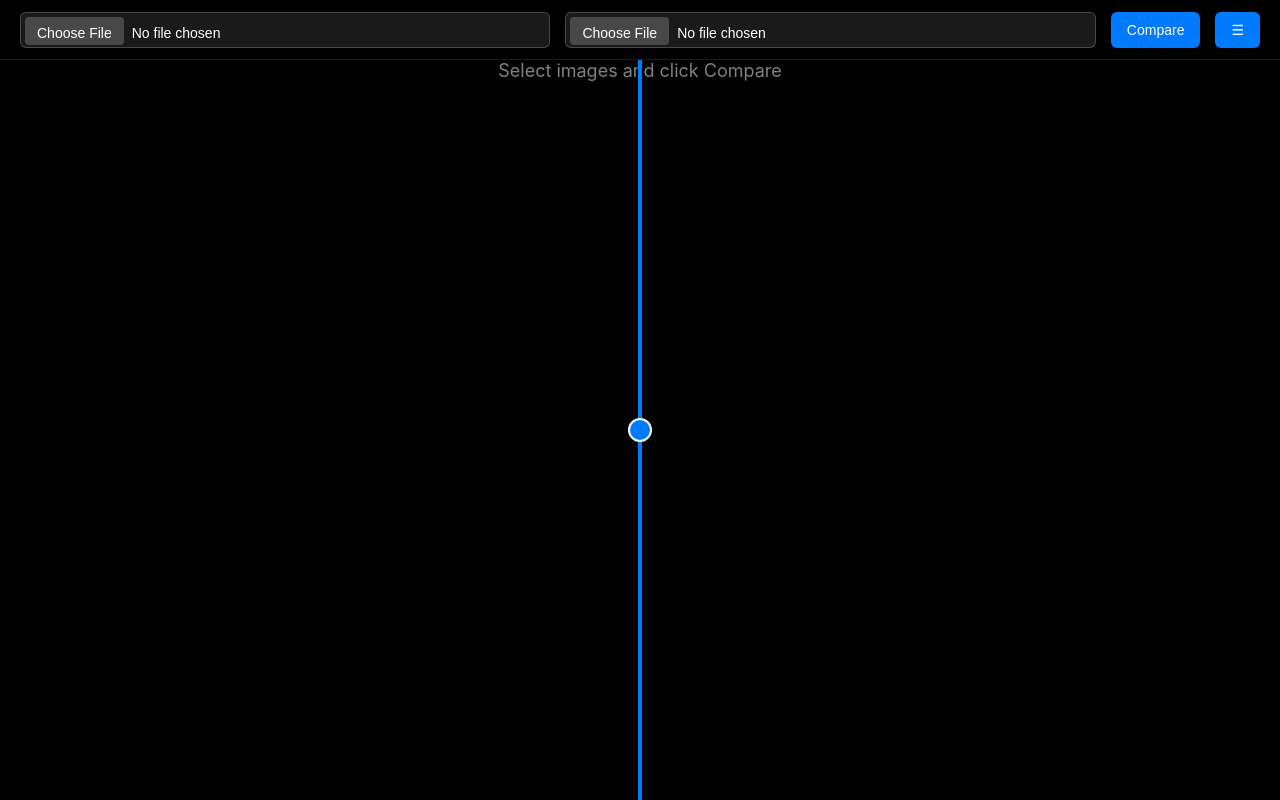
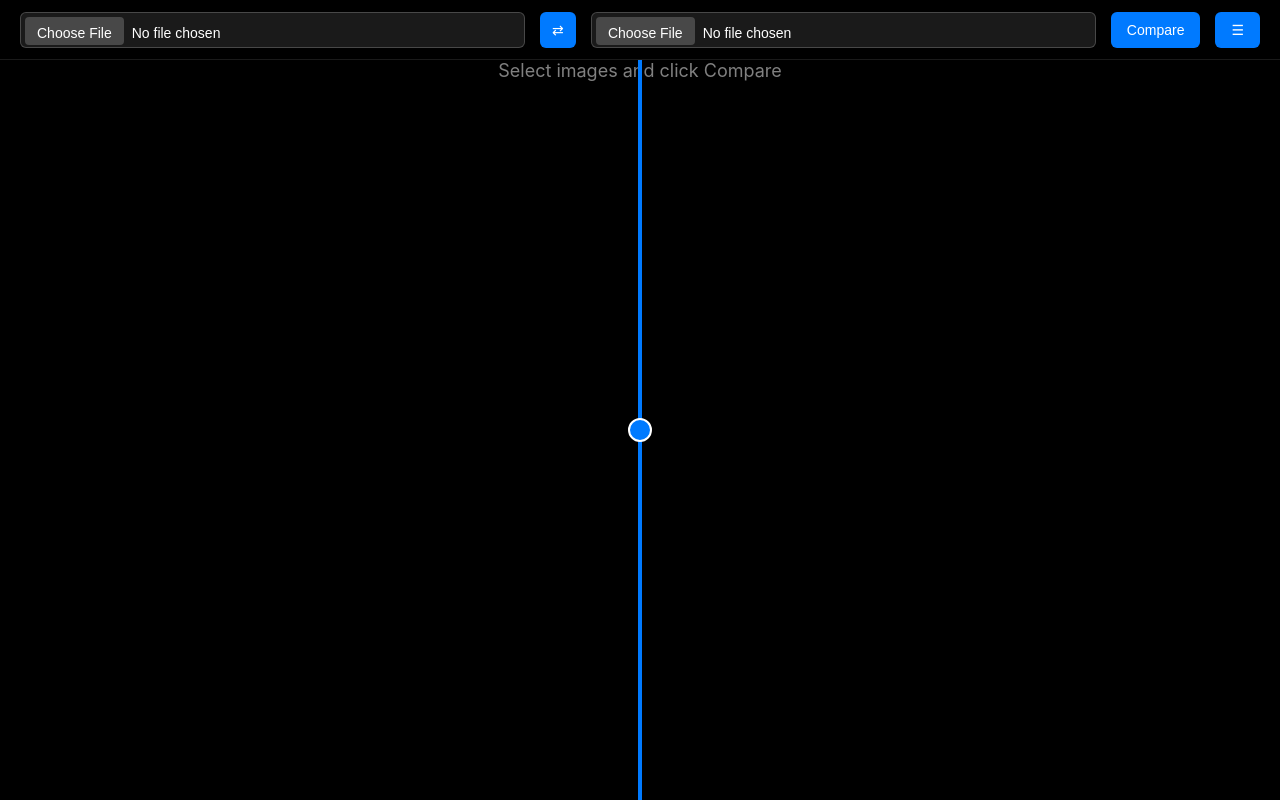
Before and after one commit to francescobianco/pagecompare, a plain HTML site: page index.html in a window 1280 px wide. Drawn offline with Linux system fonts and the light colour scheme.

Commit message:
add swap

```diff
--- a/index.html
+++ b/index.html
@@ -265,11 +265,31 @@
             color: rgba(255, 255, 255, 0.4);
             cursor: not-allowed;
         }
+
+        .swap-btn {
+            width: 36px;
+            height: 36px;
+            background: rgba(255, 255, 255, 0.1);
+            border: 1px solid rgba(255, 255, 255, 0.2);
+            border-radius: 6px;
+            color: #fff;
+            font-size: 16px;
+            cursor: pointer;
+            transition: background 0.2s;
+            display: flex;
+            align-items: center;
+            justify-content: center;
+        }
+
+        .swap-btn:hover {
+            background: rgba(255, 255, 255, 0.2);
+        }
     </style>
 </head>
 <body>
     <div class="topbar">
         <input type="file" id="leftFile" accept="image/*" placeholder="Select first image">
+        <button class="swap-btn" onclick="swapFiles()">⇄</button>
         <input type="file" id="rightFile" accept="image/*" placeholder="Select second image">
         <button id="compareBtn" onclick="compare()">Compare</button>
         <div class="dropdown">
@@ -550,6 +570,47 @@
             toggleDropdown();
         }
 
+        // Swap files functionality
+        function swapFiles() {
+            const leftInput = document.getElementById('leftFile');
+            const rightInput = document.getElementById('rightFile');
+
+            // Create new file lists
+            const leftFiles = leftInput.files;
+            const rightFiles = rightInput.files;
+
+            if (leftFiles.length > 0 || rightFiles.length > 0) {
+                // Create new DataTransfer objects to swap files
+                const leftTransfer = new DataTransfer();
+                const rightTransfer = new DataTransfer();
+
+                // Add right files to left input
+                for (let file of rightFiles) {
+                    leftTransfer.items.add(file);
+                }
+
+                // Add left files to right input
+                for (let file of leftFiles) {
+                    rightTransfer.items.add(file);
+                }
+
+                // Swap the files
+                leftInput.files = leftTransfer.files;
+                rightInput.files = rightTransfer.files;
+
+                // Update cache
+                if (leftTransfer.files[0]) fileCache.set(leftTransfer.files[0].name, leftTransfer.files[0]);
+                if (rightTransfer.files[0]) fileCache.set(rightTransfer.files[0].name, rightTransfer.files[0]);
+
+                // If comparison is active, swap and recompare
+                if (currentComparison) {
+                    compare();
+                }
+
+                checkAutoCompare();
+            }
+        }
+
         // Remove comparison functionality
         function showRemoveMenu() {
             const savedComparisons = JSON.parse(localStorage.getItem('savedComparisons') || '[]');
```
